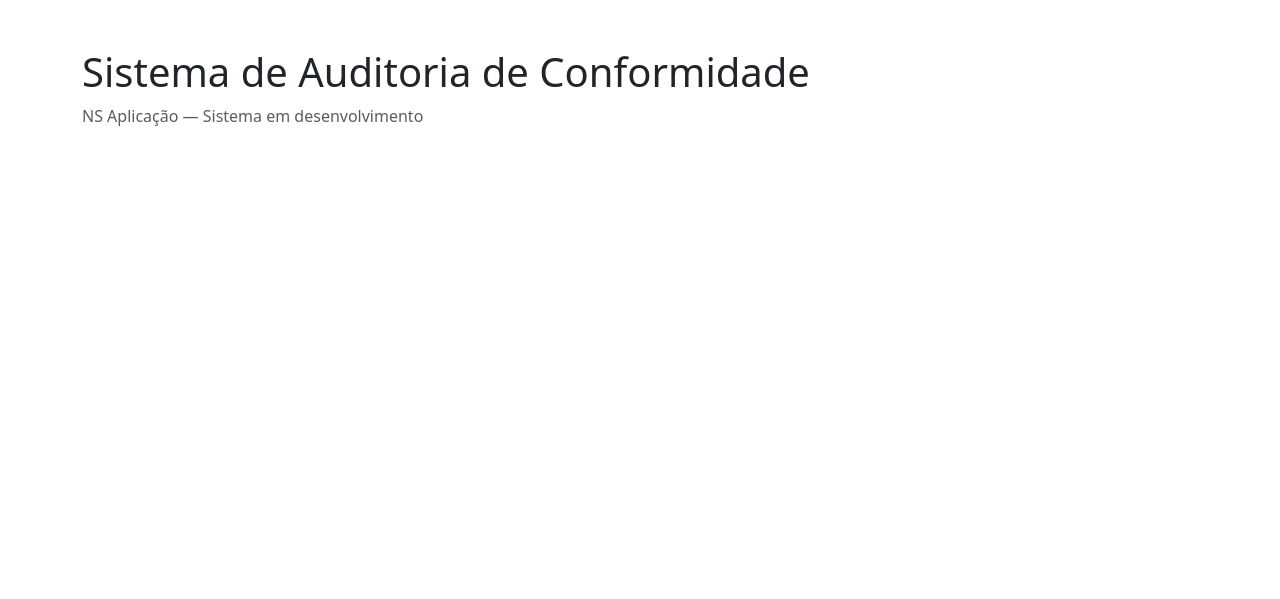
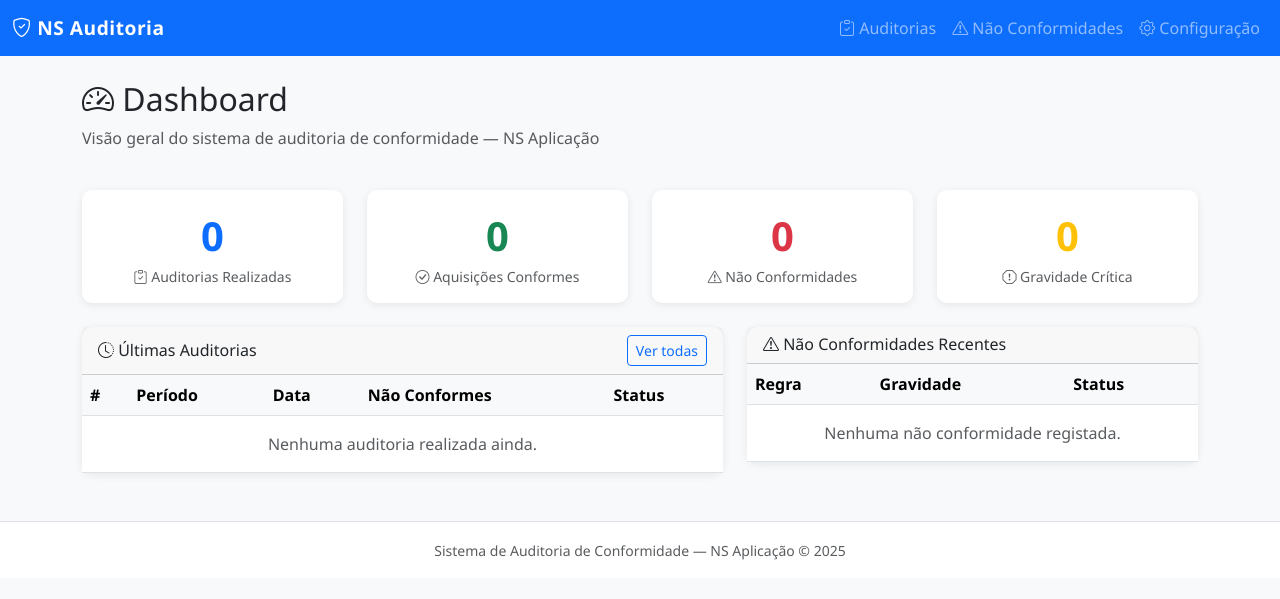
Before and after one commit to silviodc24/tfc-sistema-auditoria, a Flask app: page / in a window 1280 px wide. Shown: the top 599 px of the page. Run offline with Flask 3, Linux system fonts and the light colour scheme.

Commit message:
feat: dashboard funcional, motor de regras testado e validado

```diff
--- a/app/routes/main.py
+++ b/app/routes/main.py
@@ -1,7 +1,30 @@
 from flask import Blueprint, render_template
+from app.models.auditoria import Auditoria
+from app.models.auditoria_aquisicao import AuditoriaAquisicao
+from app.models.nao_conformidade import NaoConformidade
 
 main = Blueprint('main', __name__)
 
+
 @main.route('/')
 def index():
-    return render_template('index.html')
+    total_auditorias = Auditoria.query.count()
+    total_conformes = AuditoriaAquisicao.query.filter_by(
+        resultado='conforme').count()
+    total_nao_conformes = AuditoriaAquisicao.query.filter_by(
+        resultado='nao_conforme').count()
+    total_criticas = NaoConformidade.query.filter_by(
+        gravidade='critica').count()
+    ultimas_auditorias = Auditoria.query.order_by(
+        Auditoria.data_execucao.desc()).limit(5).all()
+    ultimas_nao_conformidades = NaoConformidade.query.order_by(
+        NaoConformidade.data_registo.desc()).limit(8).all()
+
+    return render_template('index.html',
+                           total_auditorias=total_auditorias,
+                           total_conformes=total_conformes,
+                           total_nao_conformes=total_nao_conformes,
+                           total_criticas=total_criticas,
+                           ultimas_auditorias=ultimas_auditorias,
+                           ultimas_nao_conformidades=ultimas_nao_conformidades
+                           )
--- a/app/templates/index.html
+++ b/app/templates/index.html
@@ -1,16 +1,141 @@
-<!DOCTYPE html>
-<html lang="pt">
-<head>
-    <meta charset="UTF-8">
-    <meta name="viewport" content="width=device-width, initial-scale=1.0">
-    <title>Sistema de Auditoria de Conformidade — NS Aplicação</title>
-    <link href="https://cdn.jsdelivr.net/npm/bootstrap@5.3.0/dist/css/bootstrap.min.css" rel="stylesheet">
-</head>
-<body>
-    <div class="container mt-5">
-        <h1>Sistema de Auditoria de Conformidade</h1>
-        <p class="text-muted">NS Aplicação — Sistema em desenvolvimento</p>
+{% extends 'base.html' %}
+
+{% block title %}Dashboard{% endblock %}
+
+{% block content %}
+<div class="row mb-4">
+    <div class="col-12">
+        <h2><i class="bi bi-speedometer2"></i> Dashboard</h2>
+        <p class="text-muted">Visão geral do sistema de auditoria de conformidade — NS Aplicação</p>
     </div>
-    <script src="https://cdn.jsdelivr.net/npm/bootstrap@5.3.0/dist/js/bootstrap.bundle.min.js"></script>
-</body>
-</html>
+</div>
+
+<!-- CARDS DE RESUMO -->
+<div class="row mb-4">
+    <div class="col-md-3">
+        <div class="card text-center p-3">
+            <div class="fs-1 text-primary fw-bold">{{ total_auditorias }}</div>
+            <small class="text-muted"><i class="bi bi-clipboard-check"></i> Auditorias Realizadas</small>
+        </div>
+    </div>
+    <div class="col-md-3">
+        <div class="card text-center p-3">
+            <div class="fs-1 text-success fw-bold">{{ total_conformes }}</div>
+            <small class="text-muted"><i class="bi bi-check-circle"></i> Aquisições Conformes</small>
+        </div>
+    </div>
+    <div class="col-md-3">
+        <div class="card text-center p-3">
+            <div class="fs-1 text-danger fw-bold">{{ total_nao_conformes }}</div>
+            <small class="text-muted"><i class="bi bi-exclamation-triangle"></i> Não Conformidades</small>
+        </div>
+    </div>
+    <div class="col-md-3">
+        <div class="card text-center p-3">
+            <div class="fs-1 text-warning fw-bold">{{ total_criticas }}</div>
+            <small class="text-muted"><i class="bi bi-exclamation-octagon"></i> Gravidade Crítica</small>
+        </div>
+    </div>
+</div>
+
+<!-- ULTIMAS AUDITORIAS -->
+<div class="row">
+    <div class="col-md-7">
+        <div class="card">
+            <div class="card-header d-flex justify-content-between align-items-center">
+                <h6 class="mb-0"><i class="bi bi-clock-history"></i> Últimas Auditorias</h6>
+                <a href="{{ url_for('auditoria.index') }}" class="btn btn-sm btn-outline-primary">Ver todas</a>
+            </div>
+            <div class="card-body p-0">
+                <table class="table table-hover mb-0">
+                    <thead class="table-light">
+                        <tr>
+                            <th>#</th>
+                            <th>Período</th>
+                            <th>Data</th>
+                            <th>Não Conformes</th>
+                            <th>Status</th>
+                        </tr>
+                    </thead>
+                    <tbody>
+                        {% for a in ultimas_auditorias %}
+                        <tr>
+                            <td>{{ a.id_auditoria }}</td>
+                            <td>{{ a.periodo_analisado }}</td>
+                            <td>{{ a.data_execucao.strftime('%d/%m/%Y') }}</td>
+                            <td>
+                                {% if a.total_nao_conformidades > 0 %}
+                                    <span class="badge bg-danger">{{ a.total_nao_conformidades }}</span>
+                                {% else %}
+                                    <span class="badge bg-success">0</span>
+                                {% endif %}
+                            </td>
+                            <td>
+                                {% if a.status == 'concluida' %}
+                                    <span class="badge bg-success">Concluída</span>
+                                {% elif a.status == 'em_curso' %}
+                                    <span class="badge bg-warning text-dark">Em curso</span>
+                                {% else %}
+                                    <span class="badge bg-danger">Erro</span>
+                                {% endif %}
+                            </td>
+                        </tr>
+                        {% endfor %}
+                        {% if not ultimas_auditorias %}
+                        <tr>
+                            <td colspan="5" class="text-center text-muted py-3">Nenhuma auditoria realizada ainda.</td>
+                        </tr>
+                        {% endif %}
+                    </tbody>
+                </table>
+            </div>
+        </div>
+    </div>
+
+    <!-- NAO CONFORMIDADES RECENTES -->
+    <div class="col-md-5">
+        <div class="card">
+            <div class="card-header">
+                <h6 class="mb-0"><i class="bi bi-exclamation-triangle"></i> Não Conformidades Recentes</h6>
+            </div>
+            <div class="card-body p-0">
+                <table class="table table-hover mb-0">
+                    <thead class="table-light">
+                        <tr>
+                            <th>Regra</th>
+                            <th>Gravidade</th>
+                            <th>Status</th>
+                        </tr>
+                    </thead>
+                    <tbody>
+                        {% for nc in ultimas_nao_conformidades %}
+                        <tr>
+                            <td>{{ nc.regra.codigo }}</td>
+                            <td>
+                                <span class="badge badge-{{ nc.gravidade }}">{{ nc.gravidade }}</span>
+                            </td>
+                            <td>
+                                {% if nc.status == 'aberta' %}
+                                    <span class="badge bg-danger">Aberta</span>
+                                {% elif nc.status == 'em_analise' %}
+                                    <span class="badge bg-warning text-dark">Em análise</span>
+                                {% elif nc.status == 'resolvida' %}
+                                    <span class="badge bg-success">Resolvida</span>
+                                {% else %}
+                                    <span class="badge bg-secondary">Ignorada</span>
+                                {% endif %}
+                            </td>
+                        </tr>
+                        {% endfor %}
+                        {% if not ultimas_nao_conformidades %}
+                        <tr>
+                            <td colspan="3" class="text-center text-muted py-3">Nenhuma não conformidade registada.</td>
+                        </tr>
+                        {% endif %}
+                    </tbody>
+                </table>
+            </div>
+        </div>
+    </div>
+</div>
+{% endblock %}
```
